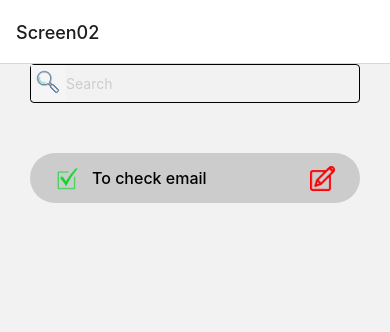
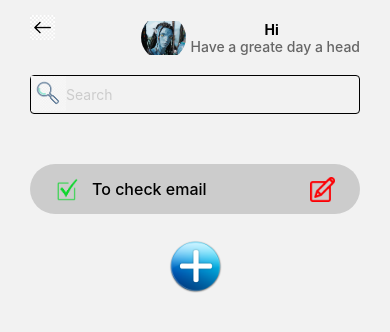
Before and after one commit to nguyenhieu1435/BaiTapReactNativeTuan7Bai1, a React Native app: screen /Screen02 in a window 390 px wide. Shown: the top 332 px of the page. Built offline with nearby package versions, Linux system fonts and the light colour scheme.

Commit message:
hoan thanh logic cau 1, click get started

```diff
--- a/App.js
+++ b/App.js
@@ -10,14 +10,14 @@ const Stack = createNativeStackNavigator();
 export default function App() {
   return (
     <NavigationContainer>
-      <Stack.Navigator initialRouteName='Screen02'>
+      <Stack.Navigator initialRouteName='Screen01'>
         <Stack.Screen
           name='Screen01' component={Screen01}
           options={{headerShown: false}}
         />
         <Stack.Screen
           name='Screen02' component={Screen02}
-
+          options={{headerShown: false}}
         />
       </Stack.Navigator>
     </NavigationContainer>
--- a/components/Screen01/index.js
+++ b/components/Screen01/index.js
@@ -38,7 +38,7 @@ export default function Screen01({navigation}) {
                 </View>
                 <Pressable style={{flexDirection: "row", alignItems: "center", backgroundColor: "#00BDD5"
                 , paddingVertical: 10, paddingHorizontal: 30, borderRadius: 12}}
-                    onPress={()=> navigation.navigate()}
+                    onPress={()=> navigation.navigate("Screen02", {email: email})}
                 >
                     <Text style={{color: "#fff", fontSize: 18, marginRight: 6}}>GET STARTED</Text>
                     <Image
--- a/components/Screen02/index.js
+++ b/components/Screen02/index.js
@@ -1,7 +1,7 @@
-import { View, Text, StatusBar, SafeAreaView, Image, TextInput, FlatList, Pressable } from 'react-native'
+import { View, Text, StatusBar, SafeAreaView, Image, TextInput, FlatList, Pressable, ScrollView } from 'react-native'
 import React, { useState } from 'react'
 
-export default function Screen02({navigation}) {
+export default function Screen02({navigation, route}) {
     const [search, setSearch] = useState("");
     const [todoList, setTodoList] = useState(["To check email"]);
     const renderItemTodo = (item, index)=>{
@@ -14,7 +14,9 @@ export default function Screen02({navigation}) {
                     style={{width: 25, height: 25}}
                 />
                 <Text style={{fontWeight: "500", fontSize: 16, marginLeft: 12, flexGrow: 1, paddingVertical: 15}}>{item}</Text>
-                <Pressable>
+                <Pressable
+                    onPress={()=>navigation.navigate()}
+                >
                     <Image
                         source={require("../../assets/edit.png")}
                         resizeMode='contain'
@@ -29,6 +31,32 @@ export default function Screen02({navigation}) {
     <View style={{flex: 1}}>
         <StatusBar/>
         <SafeAreaView style={{flex: 1, paddingHorizontal: 30}}>
+            <ScrollView
+                stickyHeaderIndices={[0]}
+            >
+                <View>
+                    <View style={{flexDirection: "row", justifyContent: "space-between", paddingVertical: 15}}>
+                        <Pressable>
+                            <Image
+                                source={require("../../assets/back.jpg")}
+                                resizeMode='contain'
+                                style={{width: 25, height: 25}}
+                            />
+                        </Pressable>
+                        <View style={{flexDirection: "row" ,alignItems :"center"}}>
+                            <Image
+                                source={require("../../assets/avatar.jpg")}
+                                style={{width: 45, height: 45, borderRadius: 100}}
+                                resizeMode='contain'
+                            />
+                            <View>
+                                <Text style={{textAlign: "center", fontWeight: "700", }}>Hi {route.params?.email}</Text>
+                                <Text style={{marginLeft: 4, fontWeight: "500", color: "#666"}}>Have a greate day a head</Text>
+                            </View>
+
+                        </View>
+                    </View>
+                </View>
                 <View style={{flexDirection: "row", borderWidth: 1, borderRadius: 4}}>
                     <Image
                         source={require("../../assets/search.jpg")}
@@ -51,6 +79,14 @@ export default function Screen02({navigation}) {
                         renderItem={({item, index})=> renderItemTodo(item, index)}
                     />
                 </View>
+                <Pressable style={{alignItems: "center"}}>
+                    <Image
+                        source={require("../../assets/add-more.png")}
+                        resizeMode='contain'
+                        style={{width: 55, height: 55}}
+                    />
+                </Pressable>
+            </ScrollView>
         </SafeAreaView>
     </View>
   )
```
Lines whose indentation alone changed are shown as unchanged.
